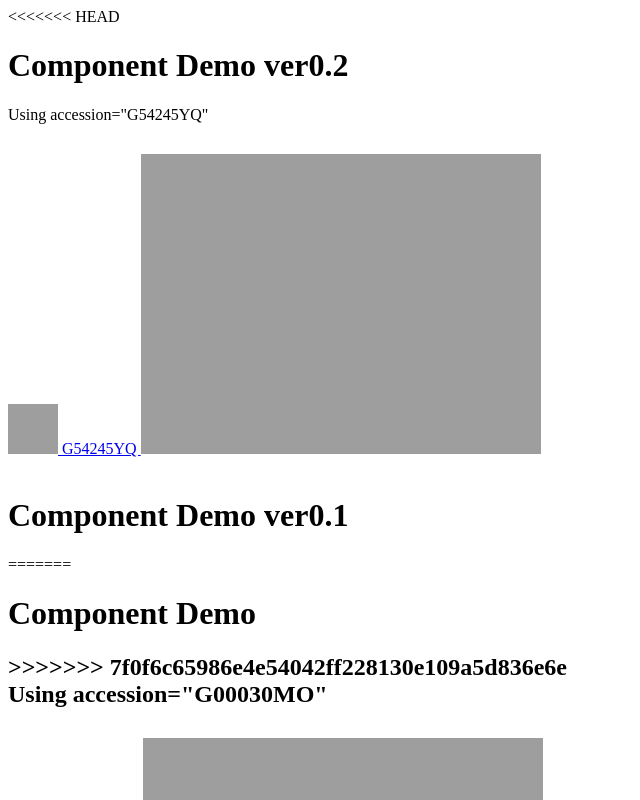
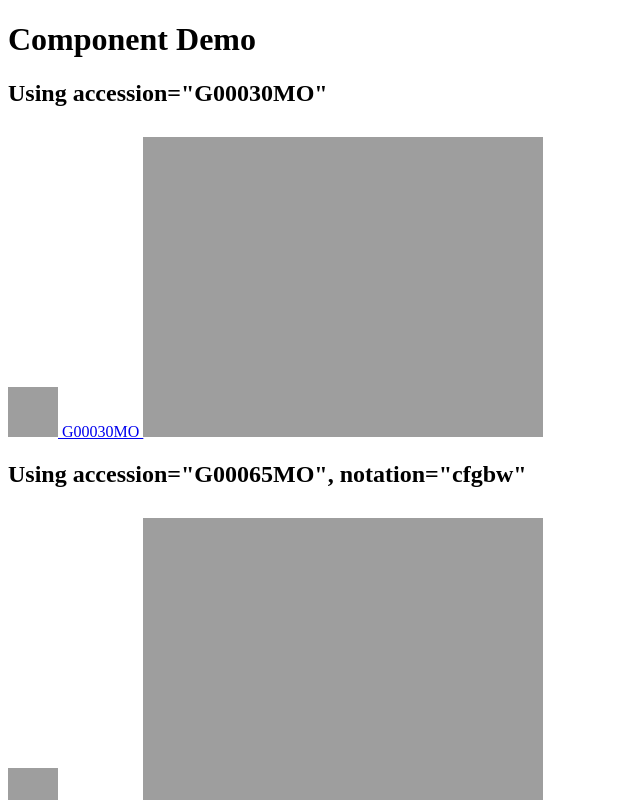
Before and after one commit to shinmachi/gtc-wc-image, a website: page public/index.html in a window 1280 px wide. Shown: the top 800 px of the page, without its empty margins (0-640 px from the left). Drawn offline with Linux system fonts and the light colour scheme; no server answers.

```diff
--- a/public/index.html
+++ b/public/index.html
@@ -4,16 +4,8 @@
     <script src="./bundled.js"></script>
   </head>
   <body>
-<<<<<<< HEAD
-    <h1>Component Demo ver0.2</h1>
-    <div>Using accession="G54245YQ"</div>
-    <gtc-wc-image accession="G54245YQ"></gtc-wc-image>
-    <br>
-    <h1>Component Demo ver0.1</h1>
-=======
     <h1>Component Demo</h1>
     <h2>
->>>>>>> 7f0f6c65986e4e54042ff228130e109a5d836e6e
     <div>Using accession="G00030MO"</div>
     </h2>
     <gtc-wc-image accession="G00030MO"></gtc-wc-image>
```
Also changed, not shown: gtc-wc-image.ts (+8 -3 lines), 1 other file.
